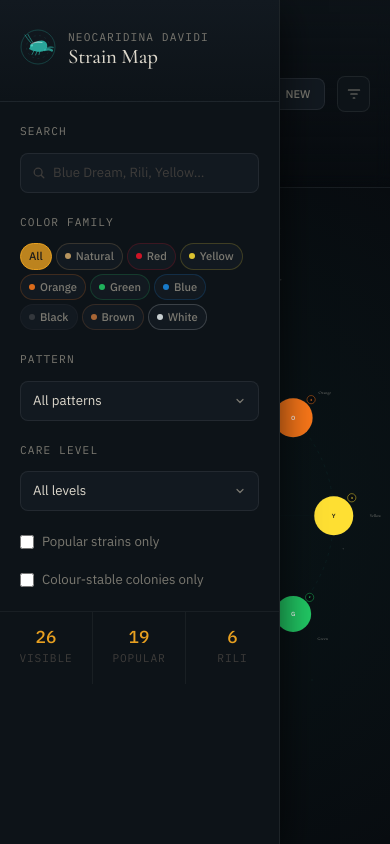
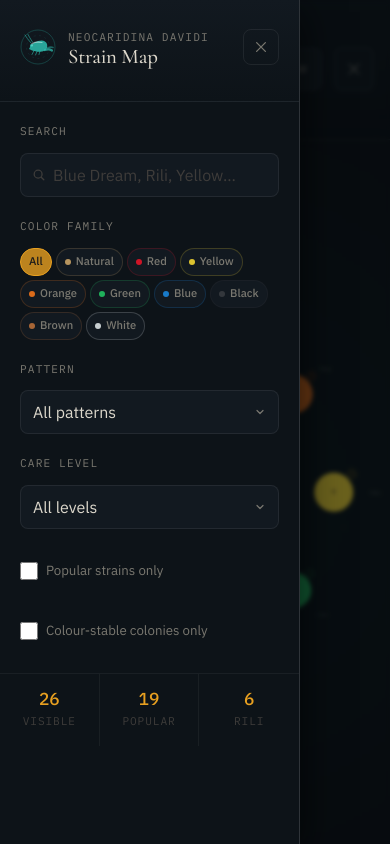
Before and after one commit to zy0x1337/shrimpverse, a React (Vite) app: page / in a window 390 px wide. Both pictures are taken after a click on the button "Open filters". Built offline with nearby package versions, Linux system fonts and the light colour scheme.

Commit message:
feat(ui): mobile optimisation – touch targets, rail, dialog, orbit, app shell

```diff
--- a/src/App.tsx
+++ b/src/App.tsx
@@ -1,9 +1,10 @@
-import { lazy, Suspense, useMemo, useState } from "react";
+import { lazy, Suspense, useMemo, useState, useEffect } from "react";
 import { FilterPanel } from "./components/FilterPanel";
 import { FamilyOrbitExplorer } from "./components/FamilyOrbitExplorer";
 import { StrainDialog } from "./components/StrainDialog";
 import { ViewToggle } from "./components/ViewToggle";
 import { useStrainFilters } from "./hooks/useStrainFilters";
+import { useIsMobile } from "./hooks/useIsMobile";
 import { strains } from "./lib/constants";
 
 // Lazy-load the heavy Three.js canvas — only fetched when user switches to 3D
@@ -27,6 +28,34 @@ export default function App() {
   const [selectedId, setSelectedId] = useState<string | null>(null);
   const [filtersOpen, setFiltersOpen] = useState(false);
   const [viewMode, setViewMode] = useState<"2d" | "3d">("2d");
+  const isMobile = useIsMobile();
+
+  // Close sidebar overlay when clicking outside on mobile
+  useEffect(() => {
+    if (!filtersOpen || !isMobile) return;
+    const handler = (e: MouseEvent) => {
+      const sidebar = document.querySelector(".filter-container");
+      if (sidebar && !sidebar.contains(e.target as Node)) {
+        setFiltersOpen(false);
+      }
+    };
+    // slight delay so the opening tap doesn't immediately close
+    const t = setTimeout(() => document.addEventListener("click", handler), 50);
+    return () => {
+      clearTimeout(t);
+      document.removeEventListener("click", handler);
+    };
+  }, [filtersOpen, isMobile]);
+
+  // Lock body scroll when mobile filter panel is open
+  useEffect(() => {
+    if (isMobile && filtersOpen) {
+      document.body.style.overflow = "hidden";
+    } else {
+      document.body.style.overflow = "";
+    }
+    return () => { document.body.style.overflow = ""; };
+  }, [isMobile, filtersOpen]);
 
   const selectedStrain = useMemo(
     () => strains.find((s) => s.id === selectedId) ?? null,
@@ -38,16 +67,26 @@ export default function App() {
       <main className="app-shell">
         <section className="workspace" aria-label="Neocaridina davidi strain map">
 
+          {/* Mobile backdrop */}
+          {isMobile && filtersOpen && (
+            <div
+              className="sidebar-backdrop"
+              aria-hidden="true"
+              onClick={() => setFiltersOpen(false)}
+            />
+          )}
+
           <div className={`filter-container${filtersOpen ? " open" : ""}`}>
             <FilterPanel
               state={state}
               stats={stats}
-              onFamilyChange={setFamily}
+              onFamilyChange={(f) => { setFamily(f); if (isMobile) setFiltersOpen(false); }}
               onPatternChange={setPattern}
               onLevelChange={setLevel}
               onQueryChange={setQuery}
               onPopularOnlyChange={setPopularOnly}
               onStableOnlyChange={setStableOnly}
+              onClose={isMobile ? () => setFiltersOpen(false) : undefined}
             />
           </div>
 
@@ -62,12 +101,19 @@ export default function App() {
                 <button
                   className="icon-button mobile-filter-toggle"
                   type="button"
-                  aria-label="Open filters"
+                  aria-label={filtersOpen ? "Close filters" : "Open filters"}
+                  aria-expanded={filtersOpen}
                   onClick={() => setFiltersOpen((v) => !v)}
                 >
-                  <svg viewBox="0 0 20 20" fill="none" stroke="currentColor" strokeWidth="1.5" strokeLinecap="round">
-                    <path d="M3 5h14M6 10h8M9 15h2" />
-                  </svg>
+                  {filtersOpen ? (
+                    <svg viewBox="0 0 20 20" fill="none" stroke="currentColor" strokeWidth="1.5" strokeLinecap="round">
+                      <path d="M4 4l12 12M16 4L4 16" />
+                    </svg>
+                  ) : (
+                    <svg viewBox="0 0 20 20" fill="none" stroke="currentColor" strokeWidth="1.5" strokeLinecap="round">
+                      <path d="M3 5h14M6 10h8M9 15h2" />
+                    </svg>
+                  )}
                 </button>
               </div>
             </div>
--- a/src/components/FilterPanel.tsx
+++ b/src/components/FilterPanel.tsx
@@ -18,12 +18,14 @@ interface Props {
   onQueryChange: (q: string) => void;
   onPopularOnlyChange: (v: boolean) => void;
   onStableOnlyChange: (v: boolean) => void;
+  onClose?: () => void;
 }
 
 export function FilterPanel({
   state, stats,
   onFamilyChange, onPatternChange, onLevelChange,
   onQueryChange, onPopularOnlyChange, onStableOnlyChange,
+  onClose,
 }: Props) {
   const activeFamilyColor =
     state.family !== "All" ? familyColors[state.family] : null;
@@ -37,10 +39,22 @@ export function FilterPanel({
             className="sidebar-logo-mark"
             accentColor={activeFamilyColor ?? "var(--teal)"}
           />
-          <div>
+          <div style={{ flex: 1 }}>
             <div className="sidebar-subtitle">Neocaridina davidi</div>
             <div className="sidebar-title">Strain Map</div>
           </div>
+          {/* Mobile close button */}
+          {onClose && (
+            <button
+              className="sidebar-close-btn"
+              onClick={onClose}
+              aria-label="Close filters"
+            >
+              <svg viewBox="0 0 16 16" fill="none" stroke="currentColor" strokeWidth="1.5" strokeLinecap="round">
+                <path d="M3 3l10 10M13 3L3 13" />
+              </svg>
+            </button>
+          )}
         </div>
       </div>
 
@@ -93,9 +107,7 @@ export function FilterPanel({
                           color: "#1a1a1a",
                         }
                       : col
-                      ? {
-                          borderColor: `${col}30`,
-                        }
+                      ? { borderColor: `${col}30` }
                       : {}
                   }
                   aria-pressed={isActive}
--- a/src/components/StrainRail.tsx
+++ b/src/components/StrainRail.tsx
@@ -19,13 +19,19 @@ export function StrainRail({ family, strains, onSelect, onClose }: Props) {
           <span className="strain-rail-name">{family}</span>
           <span className="strain-rail-count">{strains.length} strain{strains.length === 1 ? "" : "s"}</span>
         </div>
-        <button className="rail-close" onClick={onClose} aria-label="Close">
+        <button
+          className="rail-close"
+          onClick={onClose}
+          aria-label="Close strain list"
+        >
           <svg viewBox="0 0 16 16" fill="none" stroke="currentColor" strokeWidth="1.5" strokeLinecap="round">
             <path d="M3 3l10 10M13 3L3 13" />
           </svg>
         </button>
       </div>
 
+      {/* Scroll hint gradient is handled via CSS ::after */}
+      <div className="strain-rail-scroll-wrap">
         <div className="strain-rail-scroll" role="list">
           {strains.map((strain) => (
             <button
@@ -55,5 +61,6 @@ export function StrainRail({ family, strains, onSelect, onClose }: Props) {
           ))}
         </div>
       </div>
+    </div>
   );
 }
--- a/src/styles.css
+++ b/src/styles.css
@@ -94,6 +94,9 @@ input, select { font: inherit; color: inherit; }
   }
 }
 
+/* =====================
+   APP SHELL
+   ===================== */
 .app-shell { display: flex; flex-direction: column; min-height: 100dvh; }
 .workspace {
   display: grid;
@@ -101,6 +104,15 @@ input, select { font: inherit; color: inherit; }
   min-height: 100dvh;
   position: relative;
 }
+
+/* Mobile backdrop overlay */
+.sidebar-backdrop {
+  display: none;
+}
+
+/* =====================
+   SIDEBAR / FILTER
+   ===================== */
 .filter-container {
   position: sticky;
   top: 0;
@@ -117,6 +129,7 @@ input, select { font: inherit; color: inherit; }
 .filter-container::-webkit-scrollbar { width: 4px; }
 .filter-container::-webkit-scrollbar-track { background: transparent; }
 .filter-container::-webkit-scrollbar-thumb { background: var(--surface-3); border-radius: var(--r-full); }
+
 .sidebar-header {
   padding: var(--s6) var(--s5) var(--s4);
   border-bottom: 1px solid var(--divider);
@@ -140,6 +153,23 @@ input, select { font: inherit; color: inherit; }
   color: var(--text-muted);
   margin-top: var(--s1);
 }
+
+/* Mobile close button inside sidebar header */
+.sidebar-close-btn {
+  display: none;
+  align-items: center;
+  justify-content: center;
+  width: 36px;
+  height: 36px;
+  border-radius: var(--r-md);
+  border: 1px solid var(--border);
+  color: var(--text-muted);
+  flex-shrink: 0;
+  transition: all 180ms ease;
+}
+.sidebar-close-btn svg { width: 14px; height: 14px; }
+.sidebar-close-btn:hover { color: var(--text); border-color: var(--border-hover); }
+
 .filter-panel { padding: var(--s5); display: flex; flex-direction: column; gap: var(--s5); flex: 1; }
 .filter-section { display: flex; flex-direction: column; gap: var(--s2); }
 .filter-label {
@@ -170,6 +200,8 @@ input, select { font: inherit; color: inherit; }
   font-size: var(--text-sm);
   color: var(--text);
   transition: border-color 180ms ease, box-shadow 180ms ease;
+  /* Prevent iOS zoom on focus (font-size must be >= 16px equivalent) */
+  font-size: max(16px, var(--text-sm));
 }
 .filter-search input::placeholder { color: var(--text-faint); }
 .filter-search input:focus {
@@ -193,15 +225,15 @@ input, select { font: inherit; color: inherit; }
   transition: all 180ms ease;
   user-select: none;
   white-space: nowrap;
+  /* Touch target: min 44px via padding compensation */
+  min-height: 28px;
 }
 .family-pill:hover {
   border-color: var(--border-hover);
   color: var(--text);
   background: var(--surface-3);
 }
-.family-pill.active {
-  color: #fff;
-}
+.family-pill.active { color: #fff; }
 .family-pill-dot {
   display: inline-block;
   width: 6px;
@@ -225,6 +257,9 @@ input, select { font: inherit; color: inherit; }
   background-repeat: no-repeat;
   background-position: right var(--s3) center;
   padding-right: var(--s8);
+  /* Prevent iOS zoom */
+  font-size: max(16px, var(--text-sm));
+  min-height: 40px;
 }
 .filter-select:focus {
   border-color: rgba(232,160,32,0.4);
@@ -239,9 +274,11 @@ input, select { font: inherit; color: inherit; }
   color: var(--text-muted);
   cursor: pointer;
   user-select: none;
+  min-height: 44px; /* touch target */
+  padding: var(--s2) 0;
 }
 .filter-checkbox input[type="checkbox"] {
-  width: 14px; height: 14px;
+  width: 18px; height: 18px; /* larger on touch */
   accent-color: var(--accent);
   cursor: pointer;
   flex-shrink: 0;
@@ -277,7 +314,9 @@ input, select { font: inherit; color: inherit; }
   color: var(--text-faint);
 }
 
-/* Content panel */
+/* =====================
+   CONTENT PANEL
+   ===================== */
 .content-panel {
   display: flex;
   flex-direction: column;
@@ -327,7 +366,7 @@ input, select { font: inherit; color: inherit; }
   display: flex;
   align-items: center;
   justify-content: center;
-  width: 36px; height: 36px;
+  width: 44px; height: 44px; /* full 44px touch target */
   border-radius: var(--r-md);
   border: 1px solid var(--border);
   background: var(--surface);
@@ -339,10 +378,13 @@ input, select { font: inherit; color: inherit; }
   color: var(--text);
   background: var(--surface-2);
 }
+.icon-button:active { background: var(--surface-3); }
 .icon-button svg { width: 16px; height: 16px; }
 .mobile-filter-toggle { display: none; }
 
-/* Orbit Explorer */
+/* =====================
+   ORBIT EXPLORER
+   ===================== */
 .orbit-explorer {
   width: 100%;
   height: 100%;
@@ -412,12 +454,11 @@ input, select { font: inherit; color: inherit; }
   opacity: 0.7;
   pointer-events: none;
   z-index: 2;
+  white-space: nowrap;
 }
 
 /* Orbit empty state */
-.orbit-explorer--empty {
-  justify-content: center;
-}
+.orbit-explorer--empty { justify-content: center; }
 .orbit-empty-state {
   display: flex;
   flex-direction: column;
@@ -452,33 +493,41 @@ input, select { font: inherit; color: inherit; }
   padding: 0 var(--s4) var(--s4);
 }
 
-/* StrainRail */
+/* =====================
+   STRAIN RAIL
+   ===================== */
 .strain-rail {
   background: rgba(13,19,24,0.94);
   backdrop-filter: blur(16px);
   -webkit-backdrop-filter: blur(16px);
   border: 1px solid var(--border-hover);
   border-radius: var(--r-xl);
-  padding: var(--s4) var(--s5);
+  padding: var(--s3) var(--s4);
   display: flex;
+  flex-direction: column;
   gap: var(--s3);
-  overflow-x: auto;
-  scrollbar-width: none;
-  align-items: flex-start;
   box-shadow: var(--shadow-lg);
 }
-.strain-rail::-webkit-scrollbar { display: none; }
 .strain-rail-header {
   display: flex;
-  flex-direction: column;
-  gap: var(--s2);
+  align-items: center;
+  justify-content: space-between;
+  gap: var(--s3);
   flex-shrink: 0;
-  padding-right: var(--s4);
-  border-right: 1px solid var(--divider);
-  min-width: 80px;
-  justify-content: center;
 }
 .strain-rail-family {
+  display: flex;
+  align-items: center;
+  gap: var(--s2);
+}
+.strain-rail-dot {
+  display: inline-block;
+  width: 8px;
+  height: 8px;
+  border-radius: 50%;
+  flex-shrink: 0;
+}
+.strain-rail-name {
   font-family: var(--font-display);
   font-size: var(--text-lg);
   font-weight: 500;
@@ -492,22 +541,51 @@ input, select { font: inherit; color: inherit; }
   text-transform: uppercase;
   color: var(--text-muted);
 }
-.strain-rail-close {
-  margin-top: var(--s2);
-  padding: 3px var(--s2);
+.rail-close {
+  display: flex;
+  align-items: center;
+  justify-content: center;
+  width: 44px;
+  height: 44px;
+  border-radius: var(--r-sm);
+  border: 1px solid var(--border);
   background: var(--surface-3);
-  border: 1px solid var(--border);
-  border-radius: var(--r-sm);
-  font-size: 10px;
   color: var(--text-faint);
   transition: all 180ms ease;
+  flex-shrink: 0;
 }
-.strain-rail-close:hover { color: var(--text); border-color: var(--border-hover); }
-.strain-rail-items {
+.rail-close svg { width: 13px; height: 13px; }
+.rail-close:hover { color: var(--text); border-color: var(--border-hover); }
+.rail-close:active { background: var(--surface-2); }
+
+/* Scroll wrap with right-edge fade hint */
+.strain-rail-scroll-wrap {
+  position: relative;
+  overflow: hidden;
+}
+.strain-rail-scroll-wrap::after {
+  content: '';
+  position: absolute;
+  right: 0;
+  top: 0;
+  bottom: 0;
+  width: 40px;
+  background: linear-gradient(to right, transparent, rgba(13,19,24,0.9));
+  pointer-events: none;
+  border-radius: 0 var(--r-lg) var(--r-lg) 0;
+}
+.strain-rail-scroll {
   display: flex;
   gap: var(--s3);
-  align-items: stretch;
+  overflow-x: auto;
+  scrollbar-width: none;
+  -webkit-overflow-scrolling: touch;
+  scroll-snap-type: x mandatory;
+  padding-bottom: var(--s1); /* prevent clipped shadows */
+  padding-right: var(--s8); /* space before fade */
 }
+.strain-rail-scroll::-webkit-scrollbar { display: none; }
+
 .strain-card {
   flex-shrink: 0;
   width: 120px;
@@ -520,12 +598,19 @@ input, select { font: inherit; color: inherit; }
   display: flex;
   flex-direction: column;
   gap: var(--s2);
+  scroll-snap-align: start;
+  /* Ensure min touch target height */
+  min-height: 96px;
 }
 .strain-card:hover {
   border-color: var(--border-hover);
   background: var(--surface-3);
   transform: translateY(-2px);
   box-shadow: var(--shadow-md);
+}
+.strain-card:active {
+  transform: translateY(0);
+  background: var(--surface-3);
 }
 .strain-card-swatch {
   height: 36px;
@@ -541,11 +626,22 @@ input, select { font: inherit; color: inherit; }
   line-height: 1.3;
 }
 .strain-card-meta {
+  display: flex;
+  flex-direction: column;
+  gap: var(--s1);
+  margin-top: auto;
+}
+.strain-card-level {
   font-family: var(--font-mono);
-  font-size: 0.625rem;
+  font-size: 0.6rem;
   letter-spacing: 0.06em;
   text-transform: uppercase;
   color: var(--text-faint);
+}
+.strain-card-pop {
+  display: flex;
+  gap: 2px;
+  align-items: center;
 }
 
 /* Popularity dots */
@@ -558,7 +654,9 @@ input, select { font: inherit; color: inherit; }
 }
 .pop-dot.filled { opacity: 1; }
 
-/* Dialog */
+/* =====================
+   DIALOG
+   ===================== */
 .dialog-backdrop {
   position: fixed;
   inset: 0;
@@ -570,6 +668,7 @@ input, select { font: inherit; color: inherit; }
   align-items: center;
   justify-content: center;
   padding: var(--s4);
+  /* On mobile: align to bottom for sheet-like feel */
 }
 .dialog {
   background: var(--surface);
@@ -582,6 +681,7 @@ input, select { font: inherit; color: inherit; }
   box-shadow: var(--shadow-lg), 0 0 60px rgba(0,0,0,0.6);
   scrollbar-width: thin;
   scrollbar-color: var(--surface-3) transparent;
+  overscroll-behavior: contain;
 }
 .dialog-header {
   display: flex;
@@ -633,7 +733,7 @@ input, select { font: inherit; color: inherit; }
   display: flex;
   align-items: center;
   justify-content: center;
-  width: 32px; height: 32px;
+  width: 44px; height: 44px; /* 44px touch target */
   border-radius: var(--r-sm);
   border: 1px solid var(--border);
   background: var(--surface-2);
@@ -649,6 +749,7 @@ input, select { font: inherit; color: inherit; }
   color: var(--text);
   background: var(--surface-3);
 }
+.dialog-close:active { background: var(--surface-2); }
 .dialog-close svg { width: 14px; height: 14px; }
 .dialog-body {
   padding: var(--s5) var(--s6) var(--s6);
@@ -746,9 +847,16 @@ input, select { font: inherit; color: inherit; }
   font-size: var(--text-xs);
   letter-spacing: 0.06em;
   color: var(--text-muted);
+  /* Touch target padding */
+  padding: var(--s1) var(--s3);
+  min-height: 28px;
+  display: inline-flex;
+  align-items: center;
 }
 
-/* Universe loading */
+/* =====================
+   UNIVERSE LOADING
+   ===================== */
 .universe-loading {
   display: flex;
   flex-direction: column;
@@ -772,7 +880,9 @@ input, select { font: inherit; color: inherit; }
 }
 @keyframes spin { to { transform: rotate(360deg); } }
 
-/* ViewToggle */
+/* =====================
+   VIEW TOGGLE
+   ===================== */
 .view-toggle {
   display: flex;
   background: var(--surface-2);
@@ -793,6 +903,7 @@ input, select { font: inherit; color: inherit; }
   color: var(--text-muted);
   transition: all 180ms var(--ease-out-expo);
   white-space: nowrap;
+  min-height: 36px; /* comfortable tap target */
 }
 .view-toggle-btn svg { width: 13px; height: 13px; }
 .view-toggle-btn:hover { color: var(--text); background: var(--surface-3); }
@@ -802,26 +913,133 @@ input, select { font: inherit; color: inherit; }
   box-shadow: var(--shadow-sm);
 }
 
-/* Responsive */
+/* =====================
+   RESPONSIVE — MOBILE
+   ===================== */
 @media (max-width: 768px) {
+  /* Full-width single column */
   .workspace { grid-template-columns: 1fr; }
+
+  /* Sidebar: off-canvas drawer from left */
   .filter-container {
     position: fixed;
     top: 0; left: 0; bottom: 0;
-    width: 280px;
+    width: min(300px, 85vw);
     z-index: 50;
     transform: translateX(-100%);
-    transition: transform 280ms var(--ease-out-expo);
+    transition: transform 300ms var(--ease-out-expo);
     height: 100dvh;
+    border-right: 1px solid var(--border-hover);
   }
   .filter-container.open {
     transform: translateX(0);
     box-shadow: var(--shadow-lg);
   }
+
+  /* Backdrop scrim behind open sidebar */
+  .sidebar-backdrop {
+    display: block;
+    position: fixed;
+    inset: 0;
+    background: rgba(8,12,16,0.6);
+    backdrop-filter: blur(2px);
+    z-index: 49;
+    animation: fadeIn 220ms ease;
+  }
+  @keyframes fadeIn { from { opacity: 0; } to { opacity: 1; } }
+
+  /* Show close button inside sidebar */
+  .sidebar-close-btn { display: flex; }
+
+  /* Show mobile toggle in toolbar */
   .mobile-filter-toggle { display: flex; }
-  .toolbar { padding: var(--s4) var(--s5); }
+
+  /* Toolbar: tighter on mobile */
+  .toolbar { padding: var(--s3) var(--s4); }
   .toolbar h2 { font-size: var(--text-lg); }
-  .dialog { max-height: 92dvh; }
-  .dialog-header-shrimp { width: 100px; }
+  .eyebrow { display: none; } /* save vertical space */
+
+  /* Orbit rail: full-width sheet at bottom */
+  .orbit-rail-wrapper {
+    padding: 0 var(--s2) var(--s3);
+  }
+  .strain-rail {
+    border-radius: var(--r-xl) var(--r-xl) var(--r-lg) var(--r-lg);
+  }
+  /* Wider cards on mobile for better tap targets */
+  .strain-card { width: 130px; }
+
+  /* Orbit stats: smaller gap */
+  .orbit-stats { gap: var(--s4); top: var(--s3); }
+
+  /* Dialog: bottom sheet on mobile */
+  .dialog-backdrop {
+    align-items: flex-end;
+    padding: 0;
+  }
+  .dialog {
+    max-width: 100%;
+    border-radius: var(--r-xl) var(--r-xl) 0 0;
+    max-height: 92dvh;
+    /* Drag handle visual cue */
+    padding-top: var(--s3);
+  }
+  .dialog::before {
+    content: '';
+    display: block;
+    width: 36px;
+    height: 4px;
+    border-radius: var(--r-full);
+    background: var(--border-hover);
+    margin: 0 auto var(--s2);
+  }
+  .dialog-header {
+    padding: var(--s4) var(--s4) var(--s3);
+  }
+  .dialog-header-shrimp {
+    width: 100px;
+  }
   .dialog-shrimp-visual { width: 100px; }
+  .dialog-title {
+    font-size: clamp(1.4rem, 5vw, 2rem);
+    line-height: 1.08;
+  }
+  .dialog-body {
+    padding: var(--s4) var(--s4) max(var(--s8), env(safe-area-inset-bottom));
+  }
+  .dialog-meta-grid {
+    grid-template-columns: repeat(2, 1fr);
+  }
 }
+
+/* iPhone notch / home indicator safe areas */
+@supports (padding-bottom: env(safe-area-inset-bottom)) {
+  @media (max-width: 768px) {
+    .dialog-body {
+      padding-bottom: max(var(--s8), env(safe-area-inset-bottom));
+    }
+    .orbit-rail-wrapper {
+      padding-bottom: max(var(--s3), env(safe-area-inset-bottom));
+    }
+  }
+}
+
+/* Hover styles only on devices that can hover (not touch) */
+@media (hover: none) {
+  .strain-card:hover {
+    transform: none;
+    background: var(--surface-2);
+    box-shadow: none;
+    border-color: var(--border);
+  }
+  .family-pill:hover {
+    border-color: var(--border);
+    color: var(--text-muted);
+    background: var(--surface-2);
+  }
+  .icon-button:hover {
+    border-color: var(--border);
+    color: var(--text-muted);
+    background: var(--surface);
+  }
+}
```
Lines whose indentation alone changed are shown as unchanged.
